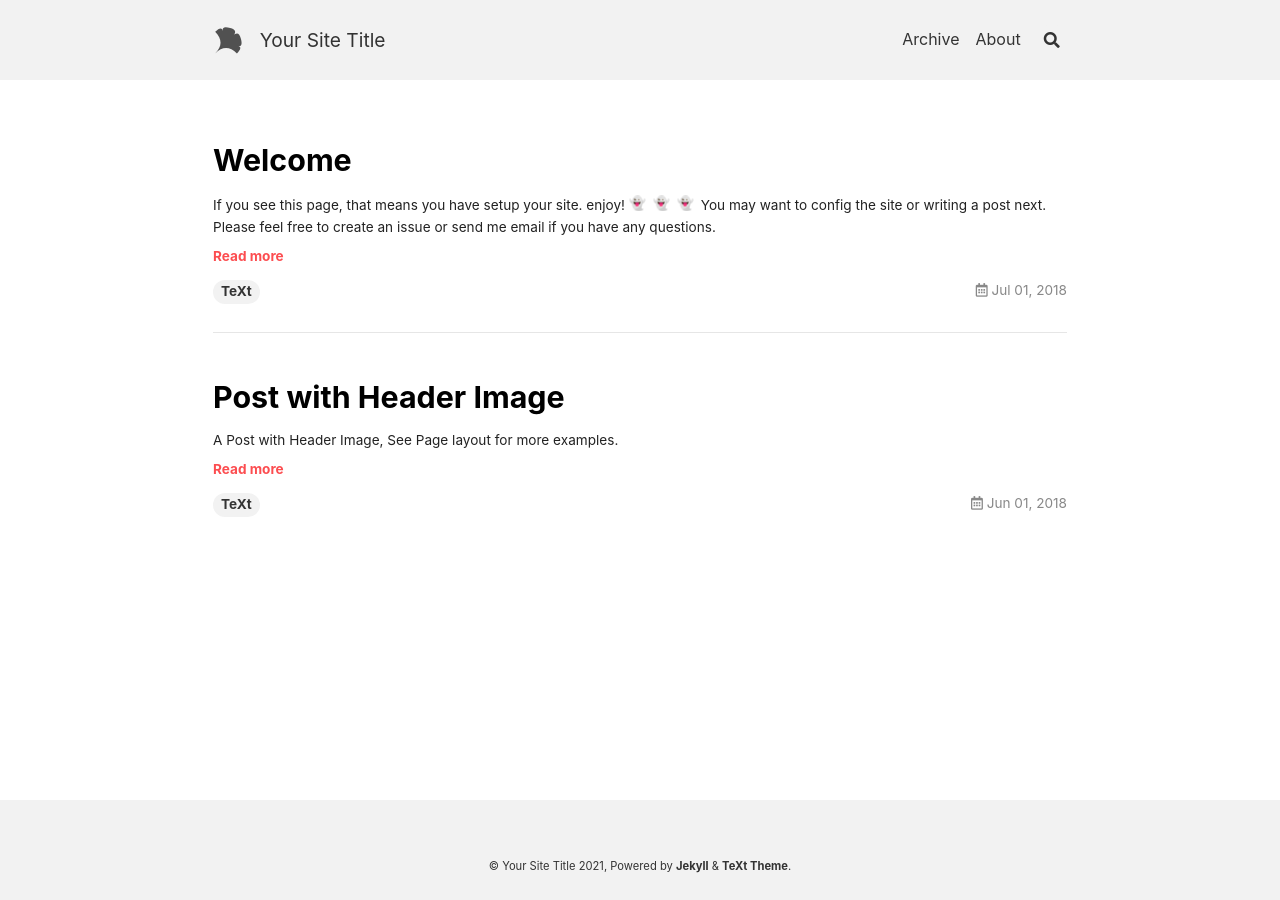
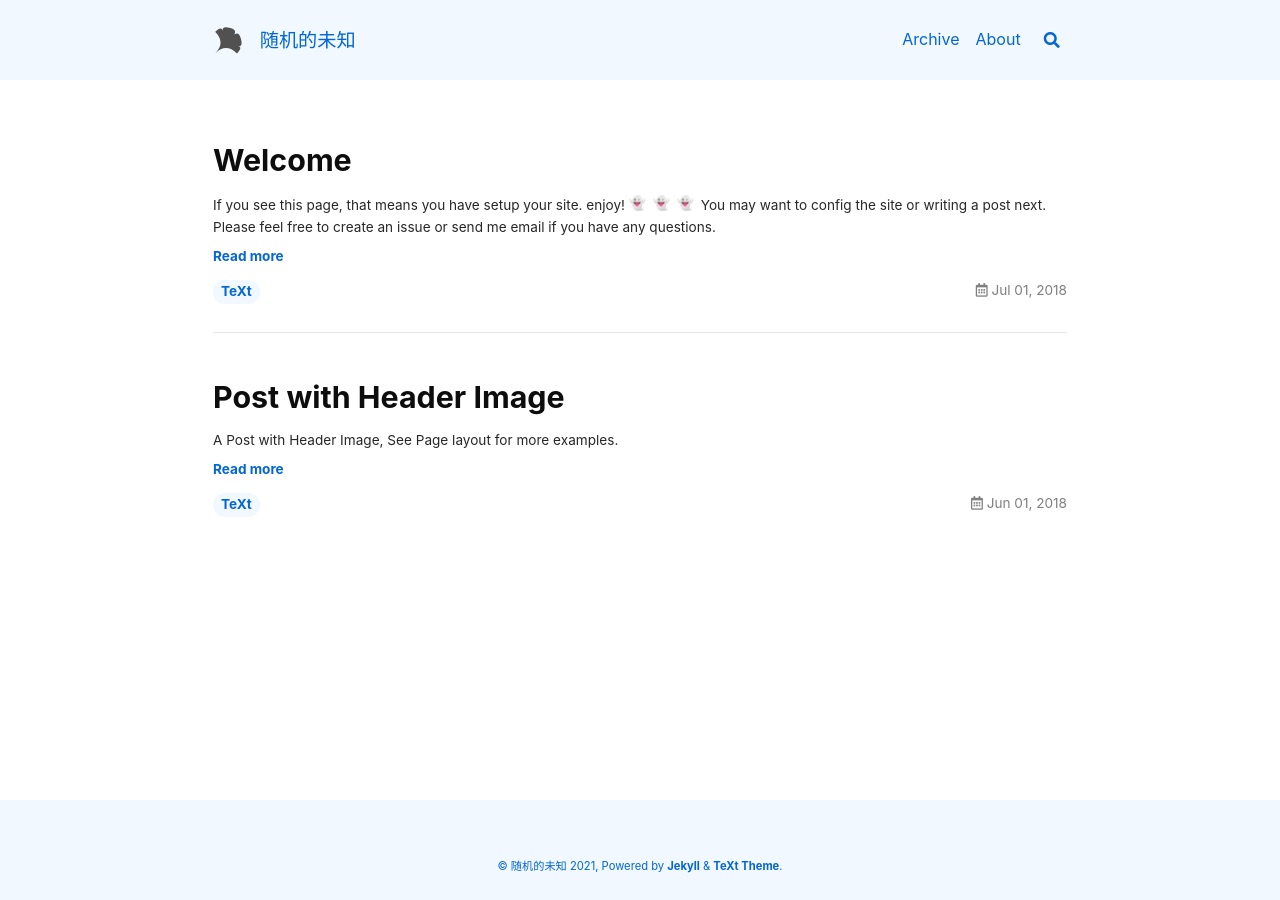
Before and after one commit to AAStarrySky/AAStarrySky.github.io, a Jekyll site: the page built from index.html, in a window 1280 px wide. Built offline with Jekyll 4.4.1, drawn with Linux system fonts in a browser that asks for light colours; nearby versions of some CDN libraries; emoji names are drawn with the system emoji font; the list of posts is cut into pages by our own code.

Commit message:
修改配置

```diff
--- a/_config.yml
+++ b/_config.yml
@@ -16,11 +16,11 @@
 
 ## => Site Settings
 ##############################
-text_skin: default # "default" (default), "dark", "forest", "ocean", "chocolate", "orange"
+text_skin: ocean # "default" (default), "dark", "forest", "ocean", "chocolate", "orange"
 highlight_theme: default # "default" (default), "tomorrow", "tomorrow-night", "tomorrow-night-eighties", "tomorrow-night-blue", "tomorrow-night-bright"
 url     : # the base hostname & protocol for your site e.g. https://www.someone.com
 baseurl : # does not include hostname
-title   : Your Site Title
+title   : 随机的未知
 description: > # this means to ignore newlines until "Language & timezone"
   Your Site Description
 
@@ -35,10 +35,10 @@ timezone: # see https://en.wikipedia.org/wiki/List_of_tz_database_time_zones for
 ##############################
 author:
   type      : # "person" (default), "organization"
-  name      : Your Name
+  name      : 随机的未知
   url       :
   avatar    : # path or url of avatar image (square)
-  bio       : I am an amazing person.
+  bio       : 用已知面对将要发生的未知
   email     :
   facebook  : # "user_name" the last part of your profile url, e.g. https://www.facebook.com/user_name
   twitter   : # "user_name" the last part of your profile url, e.g. https://twitter.com/user_name
```
